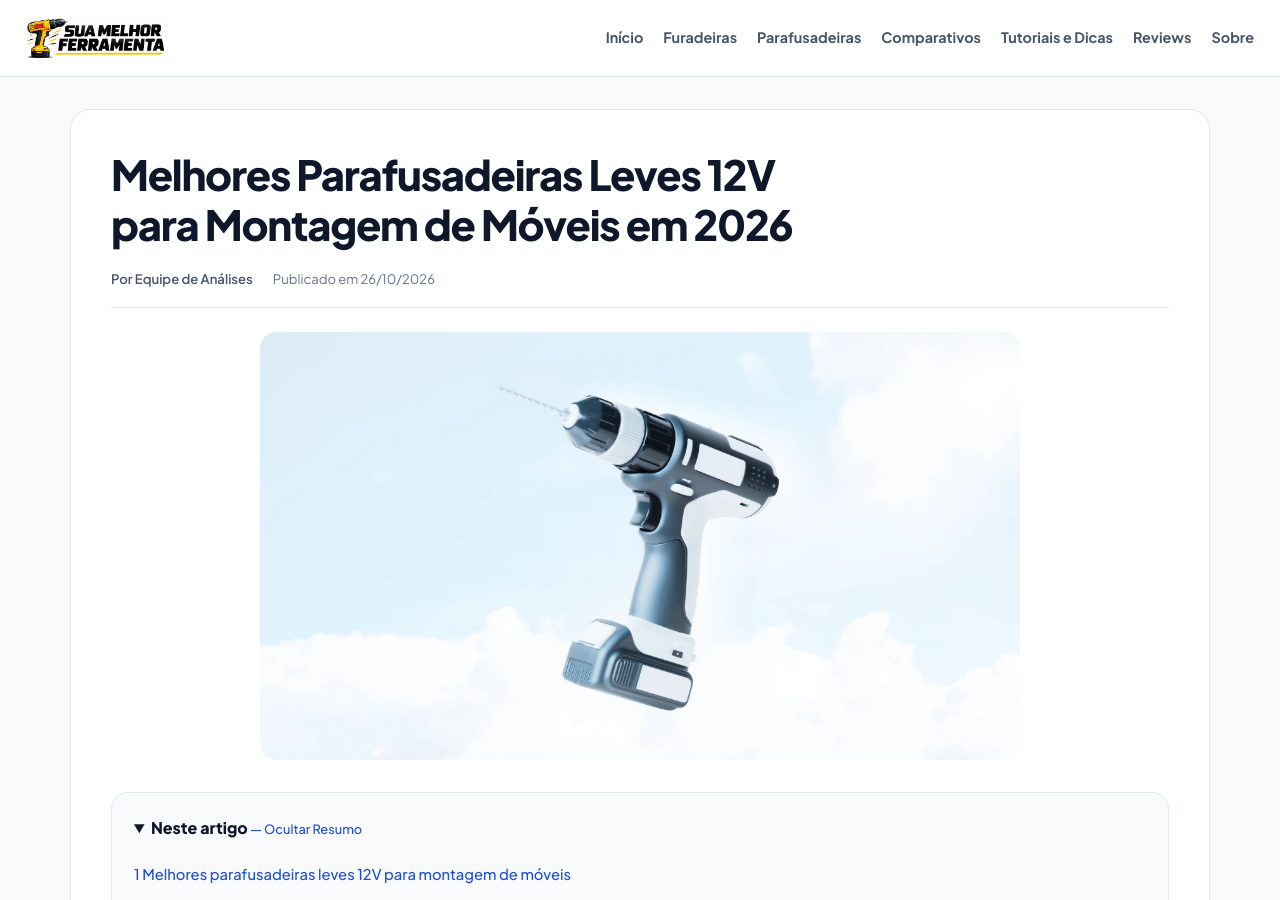
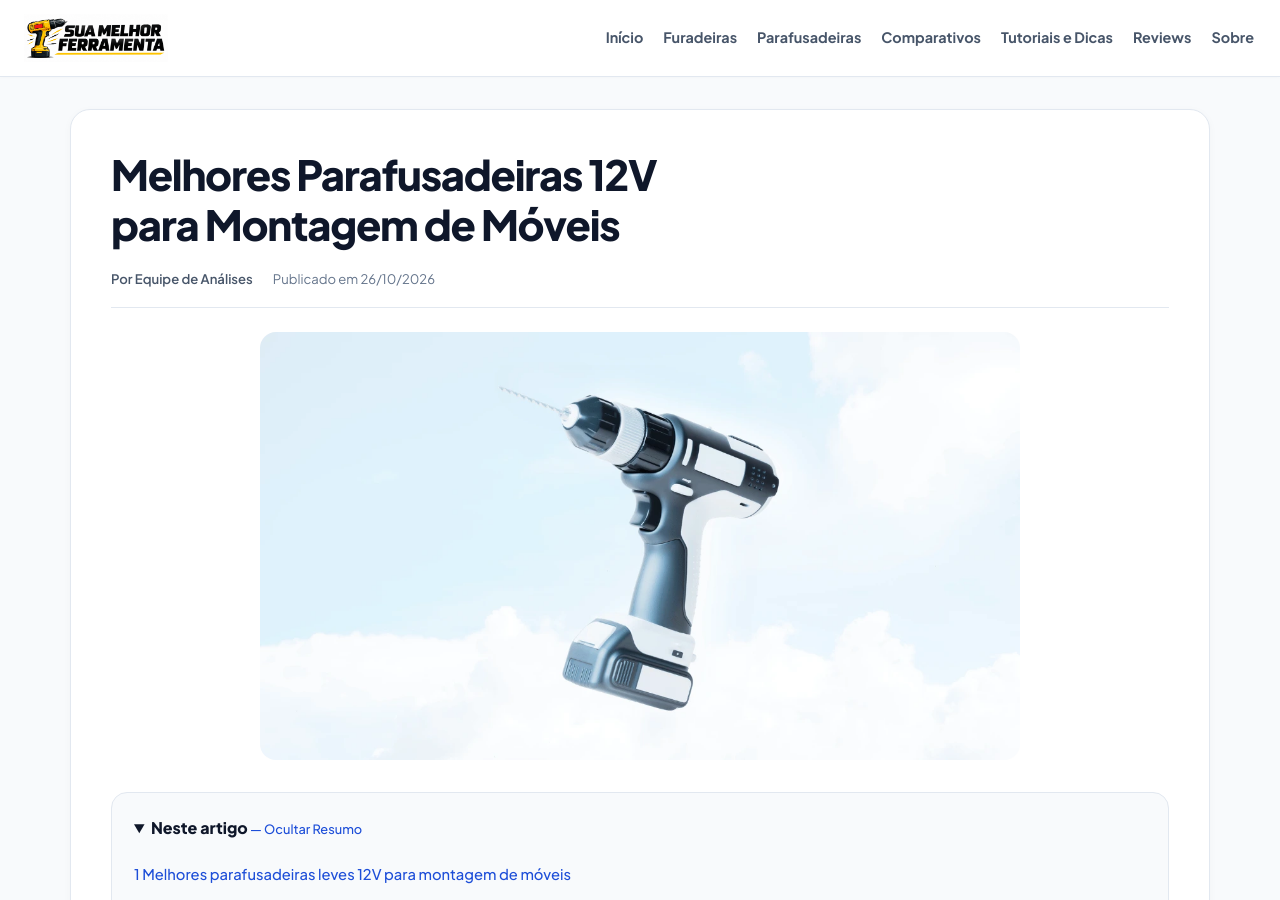
Before and after one commit to membroequipe/SiteReview, a Jekyll site: the page built from _posts/2026-10-25-melhores-parafusadeiras-leves-12v.md, in a window 1280 px wide and 900 px high. Built offline with Jekyll 4.4.1, drawn with Linux system fonts in a browser that asks for light colours.

Commit message:
Update 2026-10-25-melhores-parafusadeiras-leves-12v.md

```diff
--- a/_posts/2026-10-25-melhores-parafusadeiras-leves-12v.md
+++ b/_posts/2026-10-25-melhores-parafusadeiras-leves-12v.md
@@ -1,6 +1,6 @@
 ---
 layout: post
-title: "Melhores Parafusadeiras Leves 12V para Montagem de Móveis em 2026"
+title: "Melhores Parafusadeiras 12V para Montagem de Móveis"
 description: "Compare três parafusadeiras leves 12V para MDF e montagem de móveis: peso, torque, bateria, ergonomia e diferenças entre os modelos."
 permalink: /melhores-parafusadeiras-leves-12v/
 slug: "melhores-parafusadeiras-leves-12v"
```
